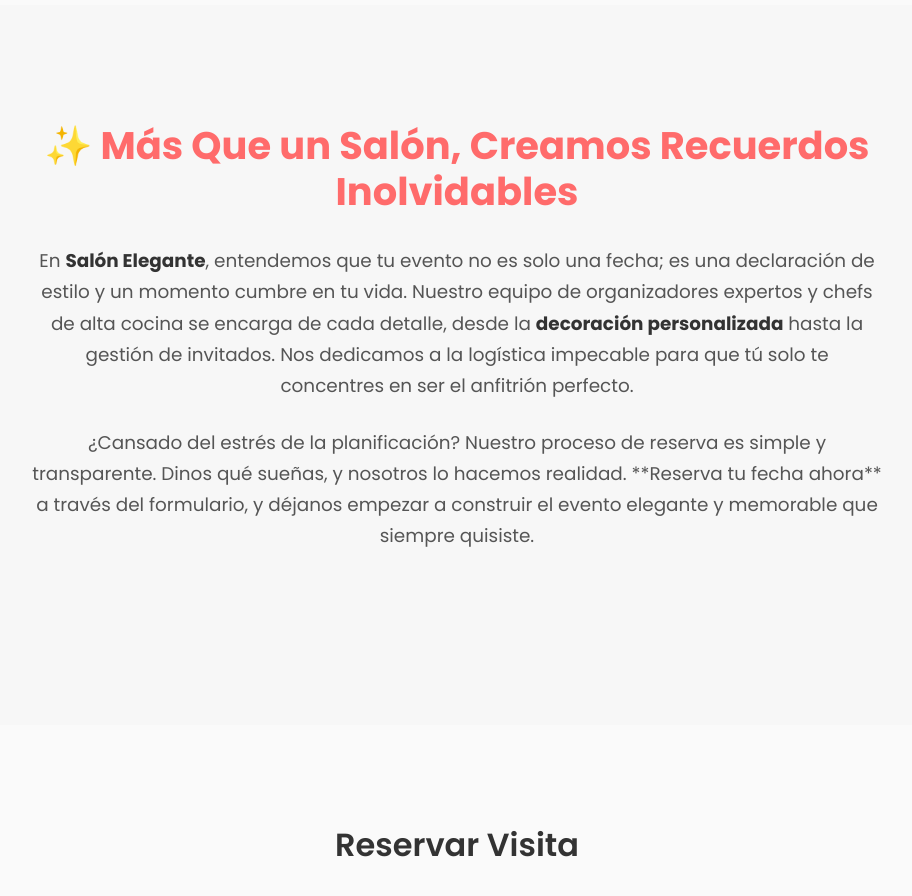
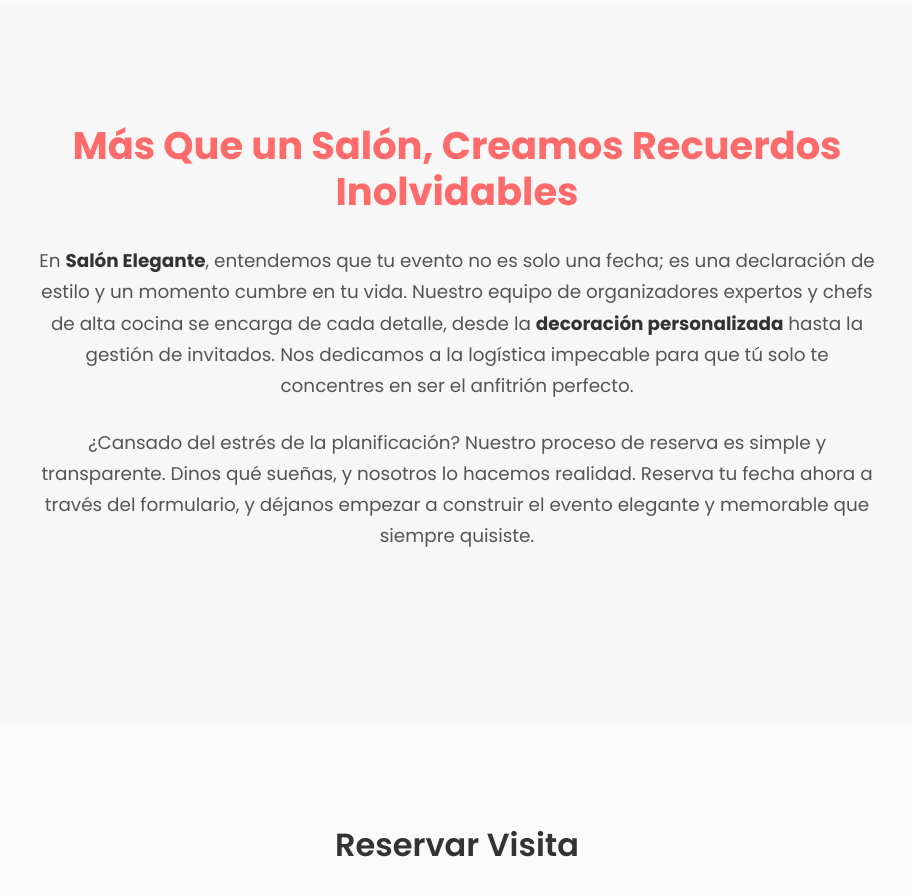
Before and after one commit to patogl-coder/tp-salon-elegante, a plain HTML site: page index.html in a window 1280 px wide. Shown: the part 1500-2396 px from the top of the page, without its empty margins (183-1095 px from the left). Drawn offline with Linux system fonts and the light colour scheme.

Commit message:
Update index.html

```diff
--- a/index.html
+++ b/index.html
@@ -47,9 +47,9 @@
 
     <section id="propuesta-valor" class="propuesta-valor">
         <div class="container-texto">
-            <h3>✨ Más Que un Salón, Creamos Recuerdos Inolvidables</h3>
+            <h3>Más Que un Salón, Creamos Recuerdos Inolvidables</h3>
             <p>En <strong>Salón Elegante</strong>, entendemos que tu evento no es solo una fecha; es una declaración de estilo y un momento cumbre en tu vida. Nuestro equipo de organizadores expertos y chefs de alta cocina se encarga de cada detalle, desde la <strong>decoración personalizada</strong> hasta la gestión de invitados. Nos dedicamos a la logística impecable para que tú solo te concentres en ser el anfitrión perfecto.</p>
-            <p>¿Cansado del estrés de la planificación? Nuestro proceso de reserva es simple y transparente. Dinos qué sueñas, y nosotros lo hacemos realidad. **Reserva tu fecha ahora** a través del formulario, y déjanos empezar a construir el evento elegante y memorable que siempre quisiste.</p>
+            <p>¿Cansado del estrés de la planificación? Nuestro proceso de reserva es simple y transparente. Dinos qué sueñas, y nosotros lo hacemos realidad. Reserva tu fecha ahora a través del formulario, y déjanos empezar a construir el evento elegante y memorable que siempre quisiste.</p>
         </div>
     </section>
 
```
